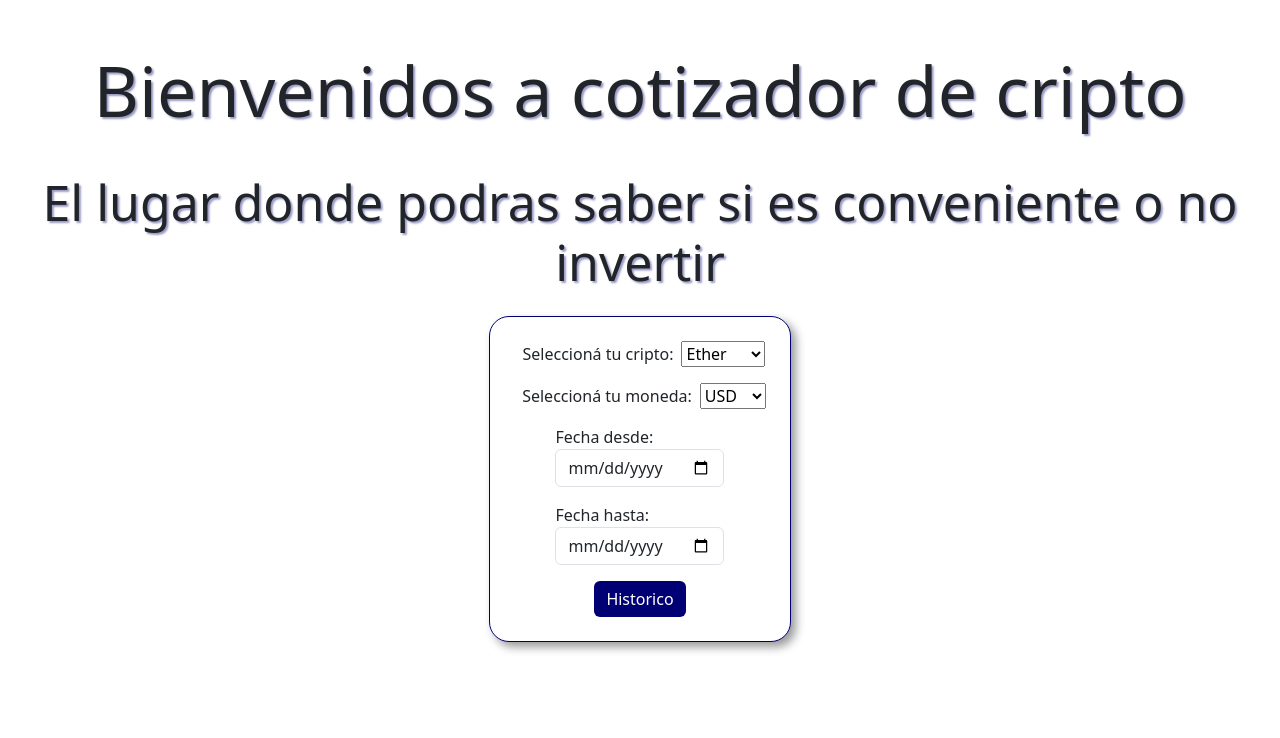
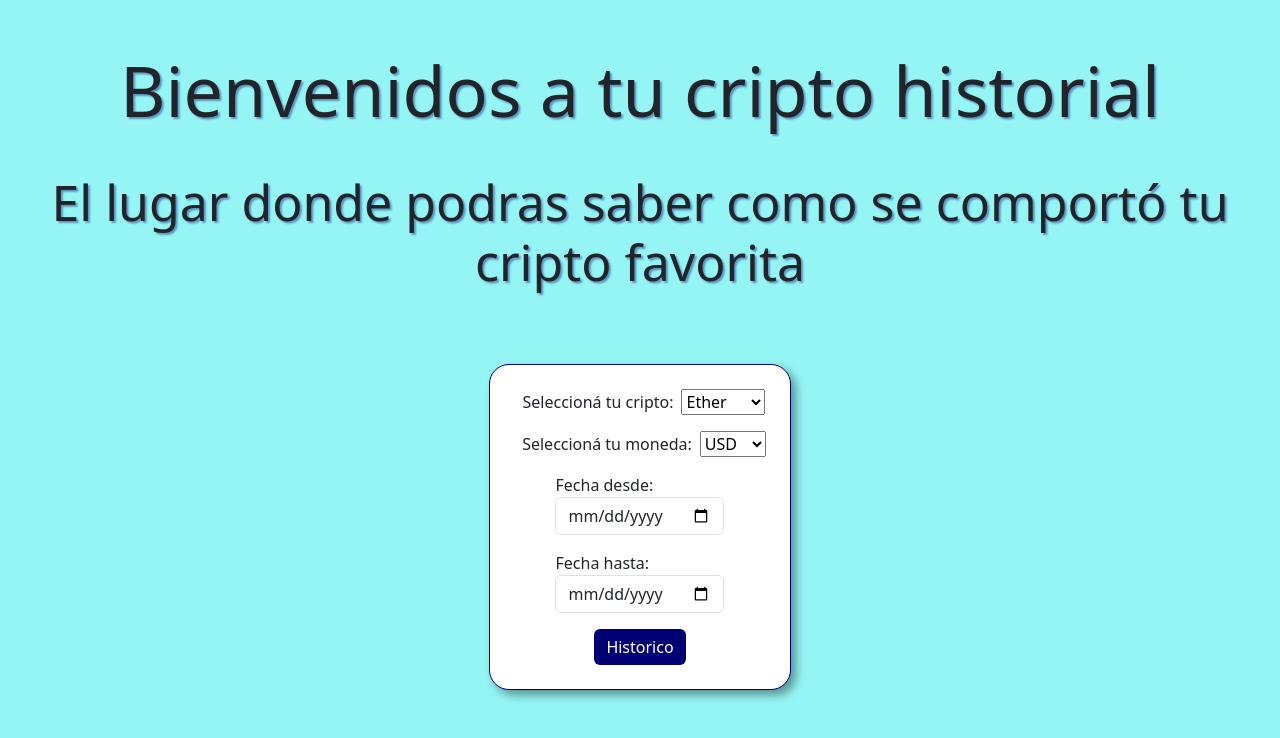
Before and after one commit to CristhianLeal/CriptoTest-Front, a React (Vite) app: page / in a window 1280 px wide. Shown: the top 738 px of the page. Built offline with nearby package versions, Linux system fonts and the light colour scheme.

Commit message:
style of home and effects, style of mainpage and correction of variables name

```diff
--- a/src/Pages/Home/Home.jsx
+++ b/src/Pages/Home/Home.jsx
@@ -38,9 +38,9 @@ const Home = () => {
 
   return (
     <div className='d-flex flex-column align-items-center conten'>
-      <h1 ref={SRef0} className={`titleH1 mt-5 text-center mb-4 EfectTransX1 ${contVisibleA[0] ? 'EfectVisible1' : ''}`}>Bienvenidos a cotizador de cripto</h1>
-      <h2 ref={SRef1} className={`titleH2 mt-3 text-center mb-4 EfectTransX2 ${contVisibleA[1] ? 'EfectVisible2' : ''}`} >El lugar donde podras saber si es conveniente o no invertir</h2>
-      <div ref={SRef2} className={`EfectSize ${contVisibleA[2] ? 'EfectVisible3' : ''} mb-4`}>
+      <h1 ref={SRef0} className={`titleH1 mt-5 text-center mb-4 EfectTransX1 ${contVisibleA[0] ? 'EfectVisible1' : ''}`}>Bienvenidos a tu cripto historial</h1>
+      <h2 ref={SRef1} className={`titleH2 mt-3 text-center mb-5 EfectTransX2 ${contVisibleA[1] ? 'EfectVisible2' : ''}`} >El lugar donde podras saber como se comportó tu cripto favorita</h2>
+      <div ref={SRef2} className={`mt-lg-4 mt-0 EfectSize ${contVisibleA[2] ? 'EfectVisible3' : ''} mb-4`}>
         <Form ></Form>
       </div>
     </div>
--- a/src/Pages/Home/home.css
+++ b/src/Pages/Home/home.css
@@ -1,6 +1,8 @@
 .conten{
   max-width: 100% !important;
   overflow: hidden !important;
+  background-color: var(--colorHome);
+  min-height: 100vh;
 }
 .EfectTransX1 {
   transition: transform 0.6s ease-in-out;
--- a/src/Pages/MainPage/MainPage.jsx
+++ b/src/Pages/MainPage/MainPage.jsx
@@ -2,36 +2,32 @@ import './mainPage.css'
 import axios from 'axios'
 import { useState, useEffect } from 'react'
 import Graphic from '../../Components/Graphic/Graphic'
+import Table from '../../Components/Table/Table'
 
 const MainPage = () => {
-  const [info, setInfo] = useState([])
+  const [data, setData] = useState([])
   const cripto = localStorage.getItem('cripto')
   const quoteCurrency = localStorage.getItem('quoteCurrency')
   useEffect(() => {
-    const fetchInfo = async () => {
+    const fetchdata = async () => {
       try {
         const response = await axios.get(`http://localhost:8003/${cripto}/${quoteCurrency}`)
-        setInfo(response.data)
+        setData(response.data)
       } catch (error) {
         console.error('Error', error)
       }
     }
-
-    fetchInfo()
+    fetchdata()
   }, [])
 
   return (
     <div className='d-flex flex-column align-items-center justify-content-center'>
-      <h2 className='mt-5 text-center'>Chequa el historial de tu cripto favorita!</h2>
-      <div>
-        <div className='d-flex justify-content-center align-items-center'>
-          <h3 className='text-center title'>{info.contractName}</h3>
-          <img className='image' src={info.logoUrl} alt={info.contractName} />
-        </div>
-        <h3>Ultimo precio: $ {info?.prices?.[info.prices.length - 1]?.price} {info.quoteCurrency}</h3>
+      <h2 className='mt-5 text-center'>Chequea el historial de tu cripto favorita!</h2>
+      <div className='w-75'>
+        <Table data={data}></Table>
       </div>
-      <div className='col-md-8 col-10'>
-        <Graphic data={info.prices}></Graphic>
+      <div className='col-md-8 col-11'>
+        <Graphic data={data.prices}></Graphic>
       </div>
     </div>
   )
--- a/src/Pages/MainPage/mainPage.css
+++ b/src/Pages/MainPage/mainPage.css
@@ -1,7 +1,6 @@
-.image{
-  width: 60px;
-  height: 60px;
-}
 .title{
   font-size: xx-large !important;
 }
+body{
+  background-color: rgb(255, 255, 255);
+}
```
